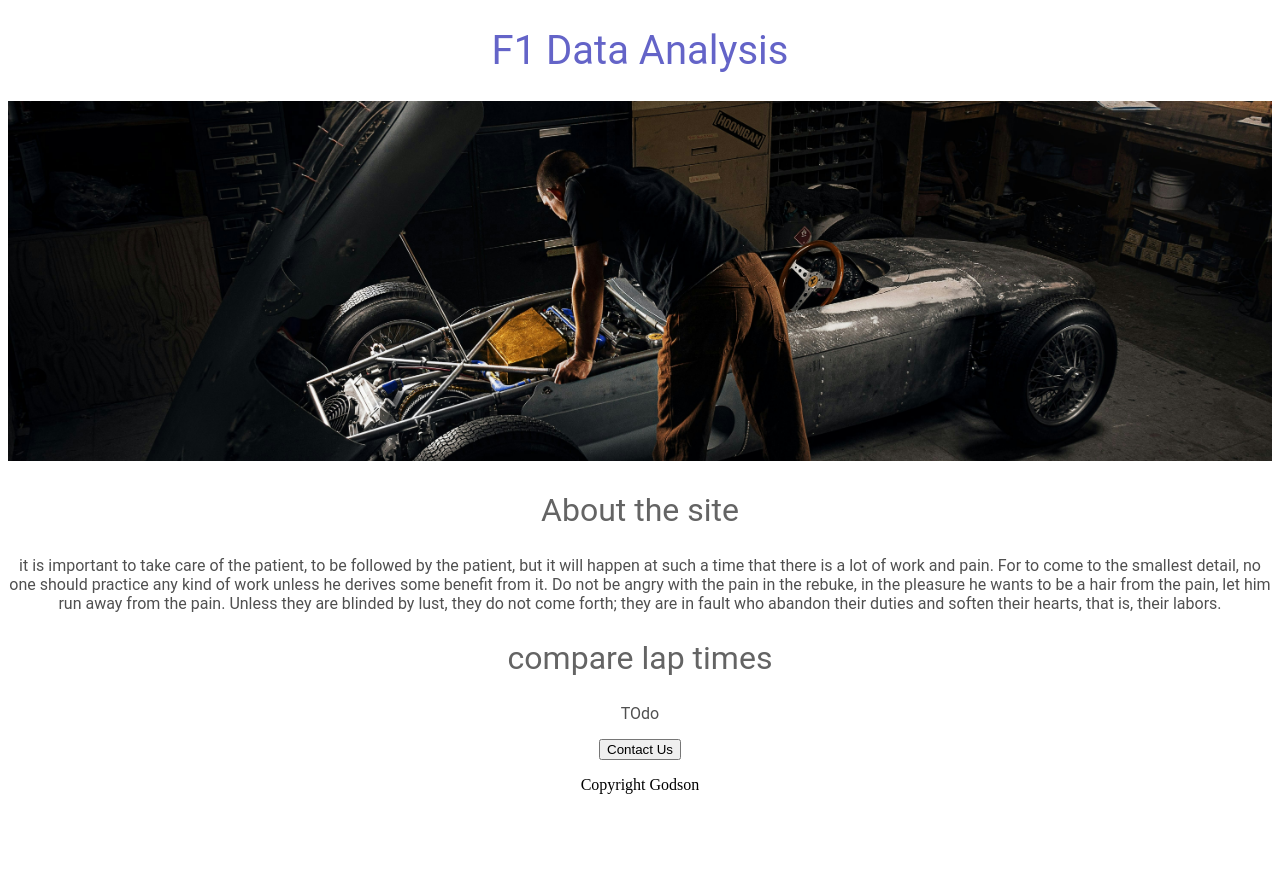
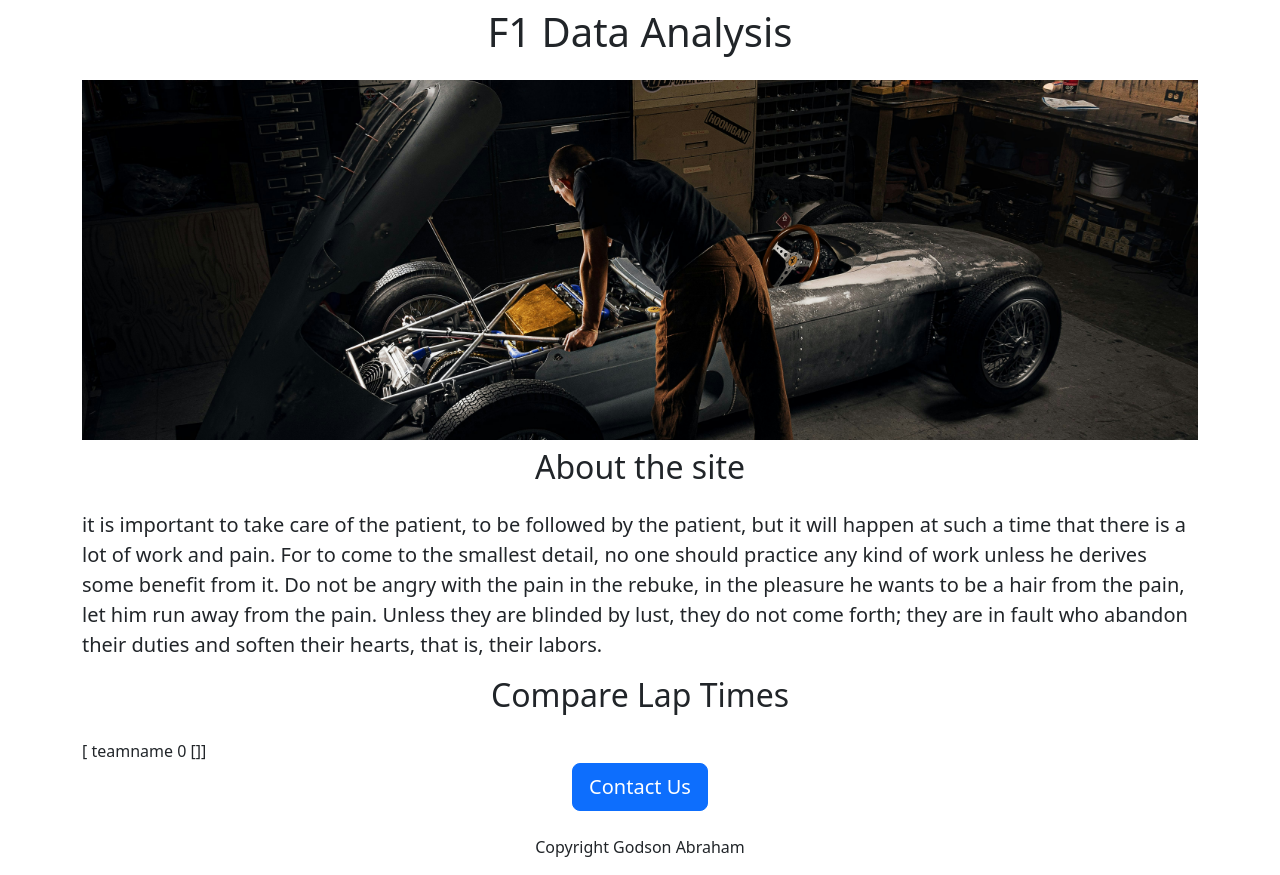
Before and after one commit to mordorgamer88/f1-panchayathu-website, a Flask app: page / in a window 1280 px wide. Before the commit the page ends 794 px from the top, so only its background shows below. Run offline with Flask 3, Linux system fonts and the light colour scheme.

Commit message:
hello world

```diff
--- a/app.py
+++ b/app.py
@@ -1,9 +1,23 @@
 from flask import Flask, render_template
+import fastf1
+import pandas as pd
+import matplotlib.pyplot as plt
+pd. set_option('display.max_rows', None)
+pd. set_option('display.max_columns', None)
+pd. set_option('display.width', None)
+pd. set_option('display.max_colwidth', None)
+session = fastf1.get_session(2019, 'Monza', 'Q')
+session.load()
+racedetail=[
+
+       pd.DataFrame({'teamname':[session.results['TeamName']]})
+
+]
 app = Flask(__name__)
 
 @app.route('/')
 def hello_world():
-    return render_template('home.html')
+    return render_template('home.html',race=racedetail)
 
 if __name__ == '__main__':
     app.run(host='0.0.0.0', debug=True)
--- a/templates/home.html
+++ b/templates/home.html
@@ -1,50 +1,42 @@
 <!DOCTYPE html>
 <html>
 <head>
-    <title>
-        F1 Panchayathu
-    </title>
-        <style>
-        h1 {
-        font-size:40px;
-        font-family: Roboto;
-        font-weight: normal;
-        color:rgb(100,100,200);
-        text-align:center;
-        }
-        #banner {
-            width:100%;
-            height:360px;
-            object-fit:cover;
-         }
-         h2 {
-            font-size:32px;
-        font-family: Roboto;
-        color:rgb(100,100,100);
-        text-align:center;
-        font-weight:normal;
-            }
-         .bodytext {
-            font-family: Roboto;
-        color:rgb(80,80,80);
-        text-align:center;
-            }
-        </style>
+    <title>F1 Panchayathu </title>
+  <meta charset="utf-8">
+    <meta name="viewport" content="width=device-width, initial-scale=1">
+   <link href="https://cdn.jsdelivr.net/npm/bootstrap@5.3.2/dist/css/bootstrap.min.css" rel="stylesheet" integrity="sha384-T3c6CoIi6uLrA9TneNEoa7RxnatzjcDSCmG1MXxSR1GAsXEV/Dwwykc2MPK8M2HN" crossorigin="anonymous">
+ <style>
+     #banner {
+     height:360px;
+     width: 100%;
+     object-fit: cover;
+     }
+
+ </style>
+
 
 </head>
 <body>
-    <h1>F1 Data Analysis</h1>
-    <img id="banner" src="http://192.168.1.241:5000/static/banner.jpg" height="320">
-    <h2> About the site</h2>
-    <p class ="bodytext">
+    <div class="container">
+    <h1 class="text-center mt-2 mb-4">F1 Data Analysis</h1>
+    <img class="img-fluid" id="banner" src="http://192.168.1.241:5000/static/banner.jpg">
+    <h2 class="text-center mt-2 mb-4"> About the site</h2>
+    <p class="lead">
      it is important to take care of the patient, to be followed by the patient, but it will happen at such a time that there is a lot of work and pain. For to come to the smallest detail, no one should practice any kind of work unless he derives some benefit from it. Do not be angry with the pain in the rebuke, in the pleasure he wants to be a hair from the pain, let him run away from the pain. Unless they are blinded by lust, they do not come forth; they are in fault who abandon their duties and soften their hearts, that is, their labors.  </p>
-    <h2> compare lap times</h2>
-    <p class="bodytext">
-        TOdo</p>
-    <div style="text-align:center;">
-         <button> Contact Us</button>
-         <p> Copyright Godson</p>
+    <h2 class="text-center mt-2 mb-4"> Compare Lap Times</h2>
+
+
+
+    <div>
+
+         <div>{{race}}</div>
+
+
     </div>
-
+    <div class ="text-center">
+         <button class="btn btn-primary btn-lg"> Contact Us</button>
+         <p class="mt-4"> Copyright Godson Abraham</p>
+    </div>
+    </div>
 </body>
 </html>
```
Also changed, not shown: race.py (added, +10 -0 lines), test.py (added, +13 -0 lines).
